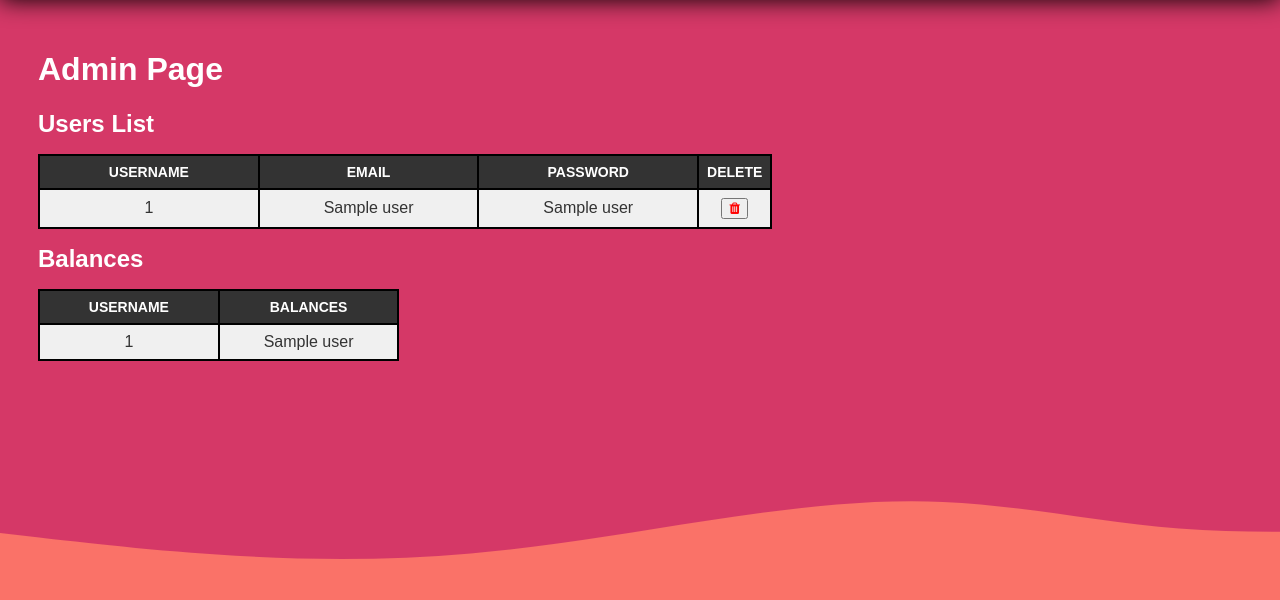
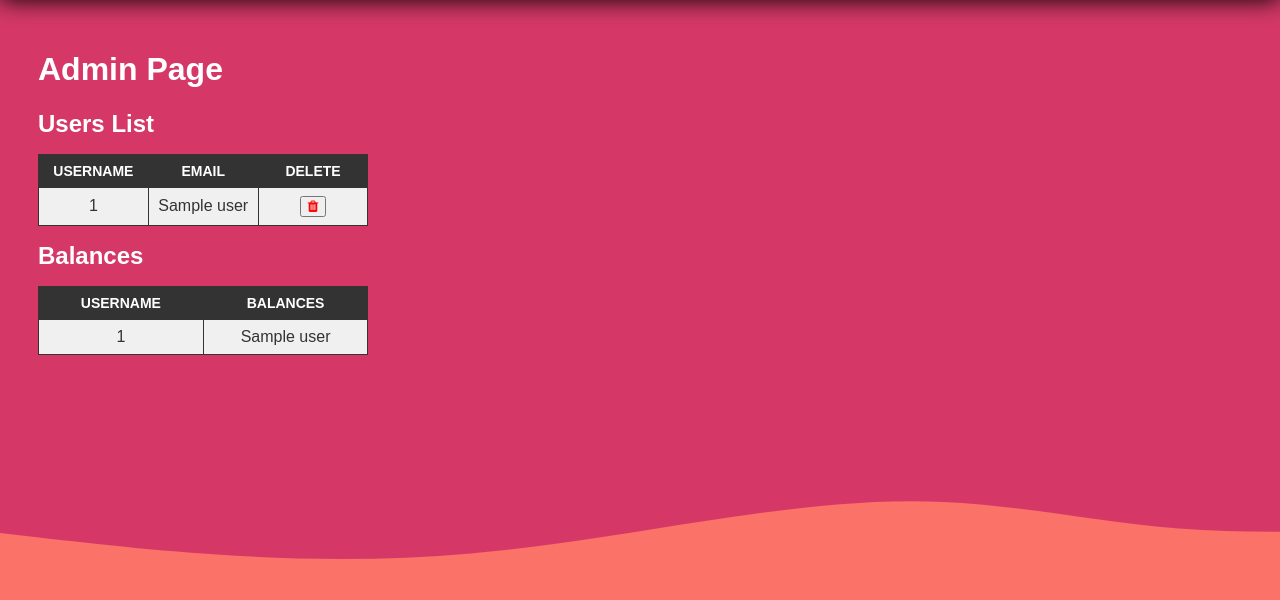
Before and after one commit to rdawson46/paper-trading, a Flask app: template templates/admin.html in a window 1280 px wide. Shown: the part 60-660 px from the top of the page. Run offline with Flask 3, Linux system fonts and the light colour scheme; the template is opened without the code that fills it: most values are stand-ins (such as "Sample title", 1, 10 or a date in 2020); parts of the project's set-up code (start-up, migrations or seed data) failed here and were passed over; some libraries are stand-ins or nearby versions.

Commit message:
encrypted passwords and changed admin table formatting

```diff
--- a/static/admin.css
+++ b/static/admin.css
@@ -64,8 +64,8 @@ table{
 }
 
 th, td{
-    border: 2px solid black;
-    padding: 8px;
+    border: 1px solid #343434;
+    padding: 8px 4px;
 }
 
 thead, th{
--- a/templates/admin.html
+++ b/templates/admin.html
@@ -33,7 +33,6 @@
                 <tr>
                     <th>Username</th>
                     <th>Email</th>
-                    <th>Password</th>
                     <th>Delete</th>
                 </tr>
             </thead>
@@ -42,7 +41,6 @@
                     <tr>
                         <td>{{user[0]}}</td>
                         <td>{{user[1]}}</td>
-                        <td>{{user[2]}}</td>
                         <td><button id="delete-button" data-email="{{user[1]}}" data-user="{{user[0]}}"><i class="fa fa-trash" style="color:red;"></i></button></td>
                     </tr>
                 {% endfor %}
```
Also changed, not shown: database/database.py (+11 -5 lines).
